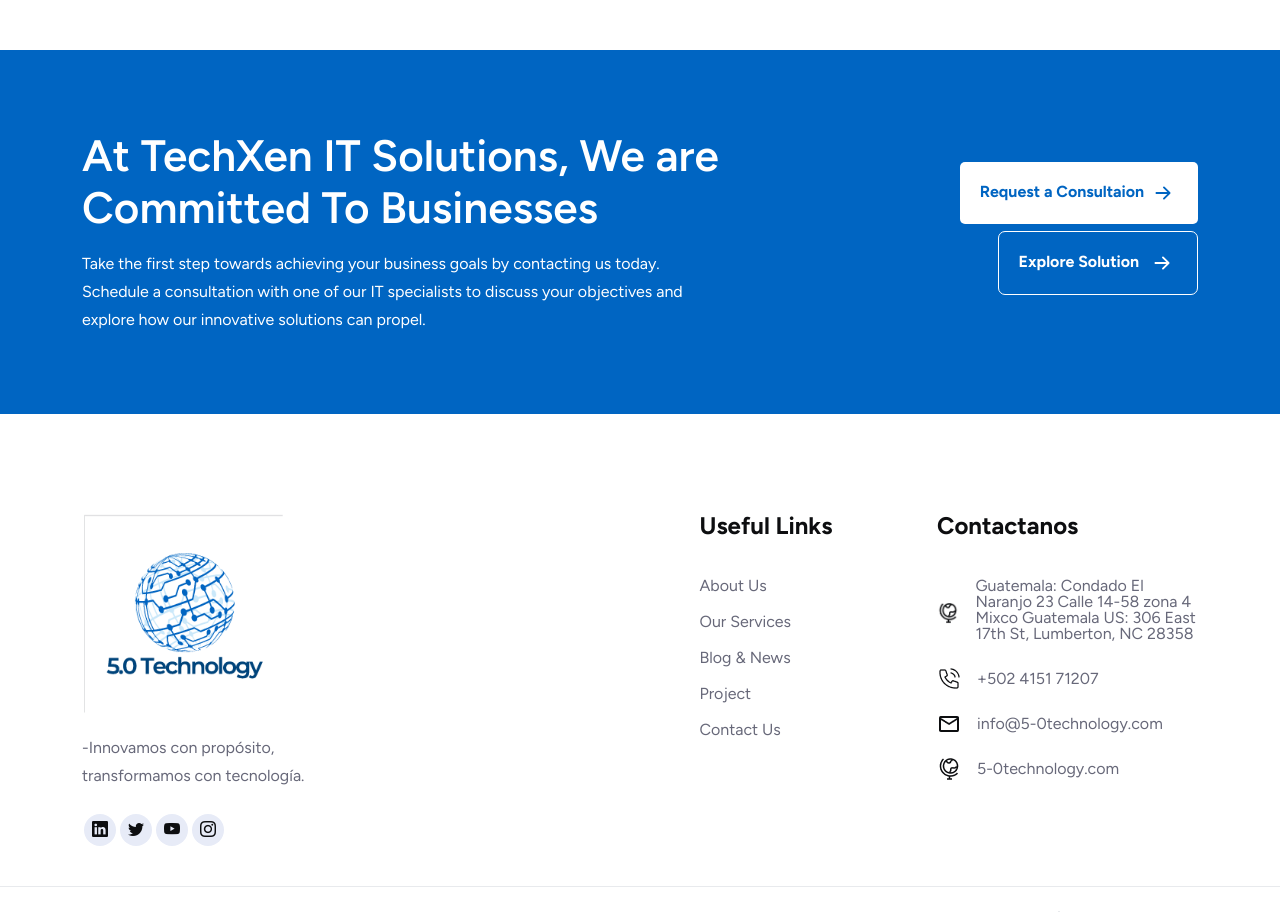
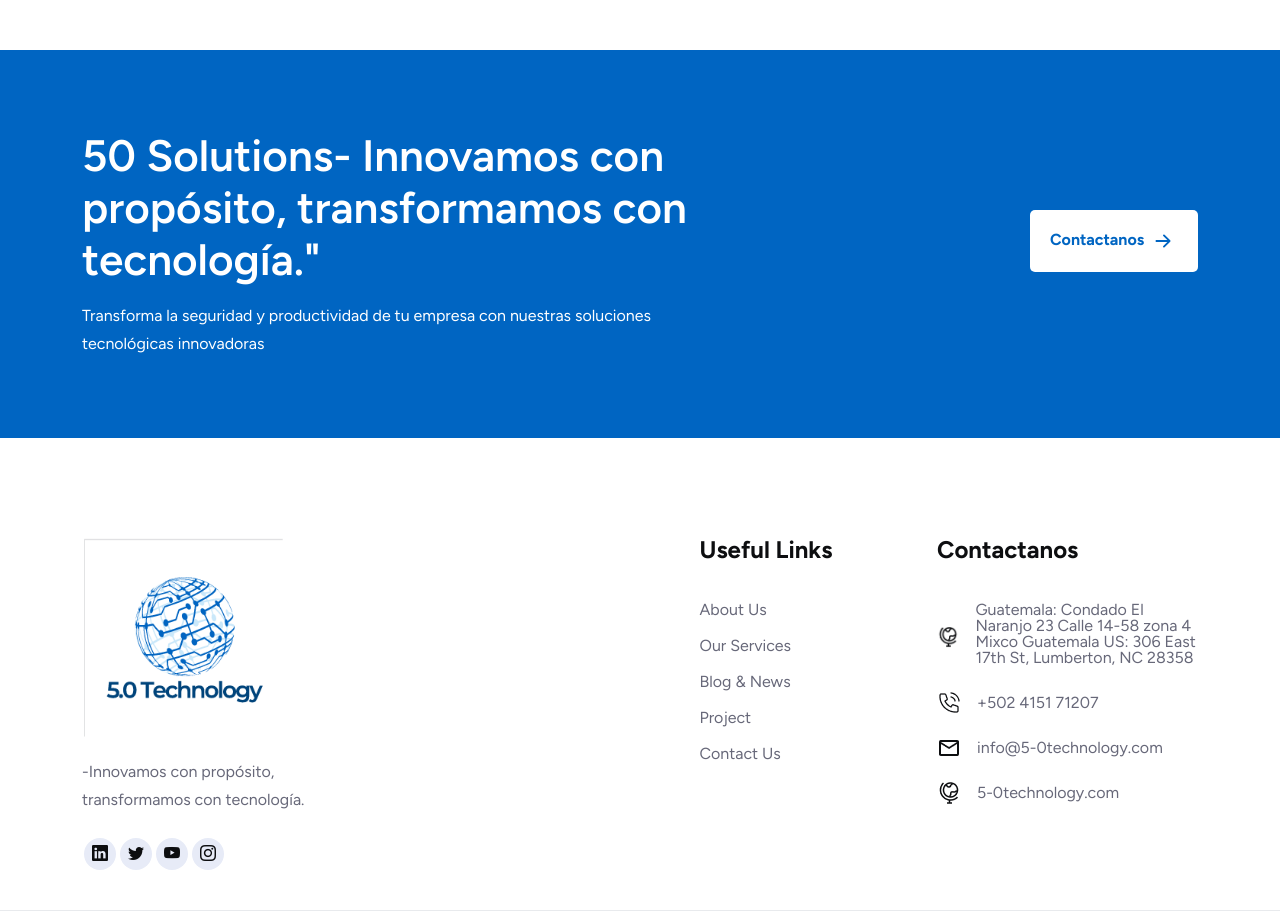
Before and after one commit to andrealejandrog/pagina_web_202540, a Next.js app in the folder Main-Files/: page /blog in a window 1280 px wide. Shown: the part 2940-3852 px from the top of the page. Built offline with nearby package versions, Linux system fonts and the light colour scheme.

Commit message:
Update contact us

```diff
--- a/Main-Files/src/app/Components/Cta/Cta1.jsx
+++ b/Main-Files/src/app/Components/Cta/Cta1.jsx
@@ -7,24 +7,24 @@ const Cta1 = () => {
             <div className="row align-items-center">
               <div className="col-lg-7">
                 <div className="heading1-w">
-                  <h2 className="title tg-element-title">At TechXen IT Solutions, We are Committed To Businesses</h2>
+                  <h2 className="title tg-element-title">50 Solutions- Innovamos con propósito, transformamos con tecnología." </h2>
                   <div className="space16"></div>
-                  <p data-aos="fade-right" data-aos-duration="700" >Take the first step towards achieving your business goals by contacting us today. Schedule a consultation with one of our IT specialists to discuss your objectives and explore how our innovative solutions can propel.</p>
+                  <p data-aos="fade-right" data-aos-duration="700" >Transforma la seguridad y productividad de tu empresa con nuestras soluciones tecnológicas innovadoras</p>
                 </div>
               </div>
 
               <div className="col-lg-5">
                 <div className="buttons">
-                  <Link className="cta-btn1" href="/service">Request a Consultaion <span>
+                  <Link className="cta-btn1" href="/service">Contactanos <span>
                   <svg xmlns="http://www.w3.org/2000/svg" width="30" height="30" fill="currentColor" className="bi bi-arrow-right-short" viewBox="0 0 16 16">
                         <path fillRule="evenodd" d="M4 8a.5.5 0 0 1 .5-.5h5.793L8.146 5.354a.5.5 0 1 1 .708-.708l3 3a.5.5 0 0 1 0 .708l-3 3a.5.5 0 0 1-.708-.708L10.293 8.5H4.5A.5.5 0 0 1 4 8"/>
                       </svg>
                     </span></Link>
-                  <Link className="cta-btn2" href="/service">Explore Solution <span>
+                  {/* <Link className="cta-btn2" href="/service">Explore Solution <span>
                   <svg xmlns="http://www.w3.org/2000/svg" width="30" height="30" fill="currentColor" className="bi bi-arrow-right-short" viewBox="0 0 16 16">
                         <path fillRule="evenodd" d="M4 8a.5.5 0 0 1 .5-.5h5.793L8.146 5.354a.5.5 0 1 1 .708-.708l3 3a.5.5 0 0 1 0 .708l-3 3a.5.5 0 0 1-.708-.708L10.293 8.5H4.5A.5.5 0 0 1 4 8"/>
                       </svg>
-                    </span></Link>
+                    </span></Link> */}
                 </div>
               </div>
             </div>
```
